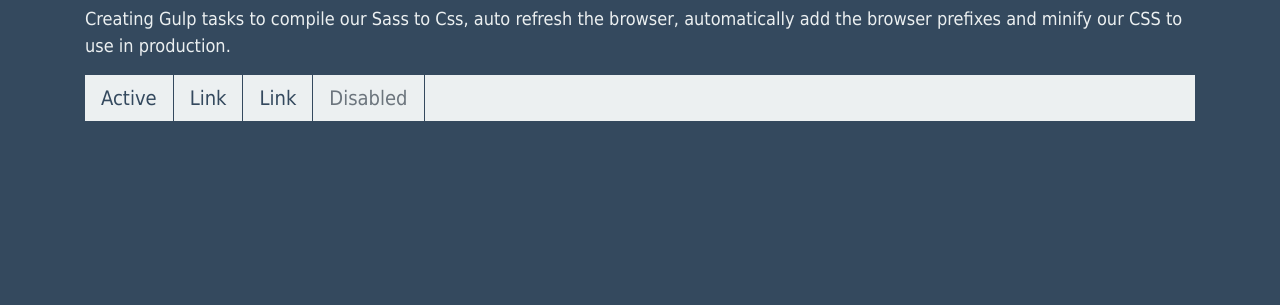
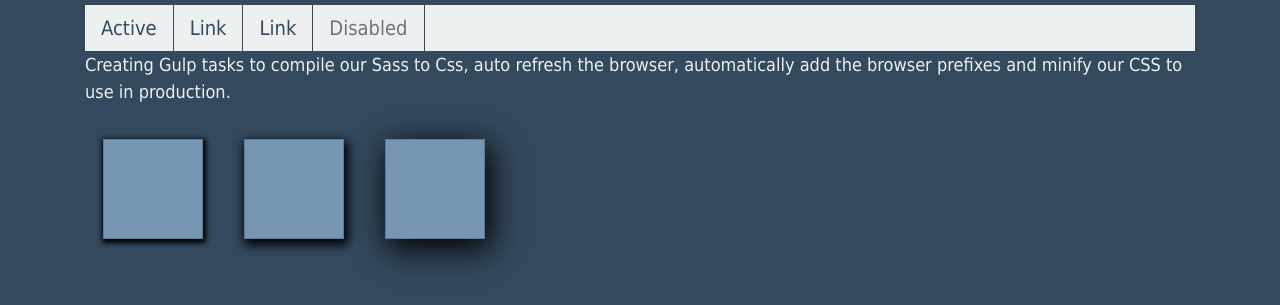
Before and after one commit to JuniorCoderPaul/week5, a website: page index.html in a window 1280 px wide. Shown: the part 51-356 px from the top of the page. Drawn offline with nearby package versions, Linux system fonts and the light colour scheme.

Commit message:
added mixin, extend and scss function

```diff
--- a/index.html
+++ b/index.html
@@ -17,11 +17,6 @@
   <body>
     <div class="container">
       <h1>Some Sass, Gulp and Bootstrap</h1>
-      <p>
-        Creating Gulp tasks to compile our Sass to Css, auto refresh the
-        browser, automatically add the browser prefixes and minify our CSS to
-        use in production.
-      </p>
       <nav>
         <ul class="nav">
           <li class="nav-item">
@@ -44,6 +39,11 @@
           </li>
         </ul>
       </nav>
+      <p>
+        Creating Gulp tasks to compile our Sass to Css, auto refresh the
+        browser, automatically add the browser prefixes and minify our CSS to
+        use in production.
+      </p>
       <div class="shape1"></div>
       <div class="shape2"></div>
       <div class="shape3"></div>
--- a/scss/main.scss
+++ b/scss/main.scss
@@ -1,4 +1,14 @@
 @import 'variables';
+
+@mixin liftUp($height: high) {
+  @if $height == high {
+    box-shadow: 1px 2px 5px 2px black;
+  } @else if $height == higher {
+    box-shadow: 2px 4px 10px 2px black;
+  } @else if $height == highest {
+    box-shadow: 4px 8px 30px 2px black;
+  }
+}
 
 body {
   font-family: $fonts-text;
@@ -41,3 +51,26 @@ nav {
     }
   }
 }
+
+.shape {
+  display: inline-block;
+  width: 100px;
+  height: 100px;
+  margin: $text-font-size;
+  background-color: lighten($asphalt, 30%);
+  border: 1px solid lighten($asphalt, 20%);
+}
+
+.shape1 {
+  @extend .shape;
+  @include liftUp(high);
+}
+.shape2 {
+  @extend .shape;
+  @include liftUp(higher);
+}
+
+.shape3 {
+  @extend .shape;
+  @include liftUp(highest);
+}
```
Also changed, not shown: css/main.css, css/min/main.css.
